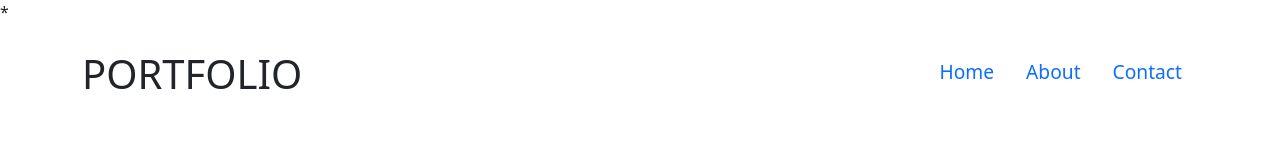
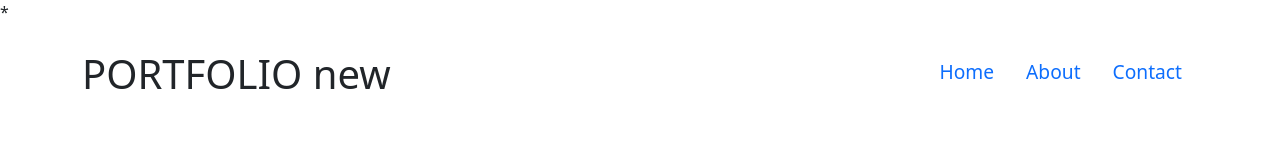
Before and after one commit to ayesha0806/portfolio-ayesha, a plain HTML site: page index.html in a window 1280 px wide. Shown: the top 160 px of the page. Drawn offline with nearby package versions, Linux system fonts and the light colour scheme.

Commit message:
initital change

```diff
--- a/index.html
+++ b/index.html
@@ -15,7 +15,7 @@
         <div class="container">
             <div class="row">
                 <div class="col-md-4">
-                    <h1>PORTFOLIO</h1>
+                    <h1>PORTFOLIO new</h1>
                 </div>
                   <div class="col-md-8">
                    <ul class="nav justify-content-end">
```
